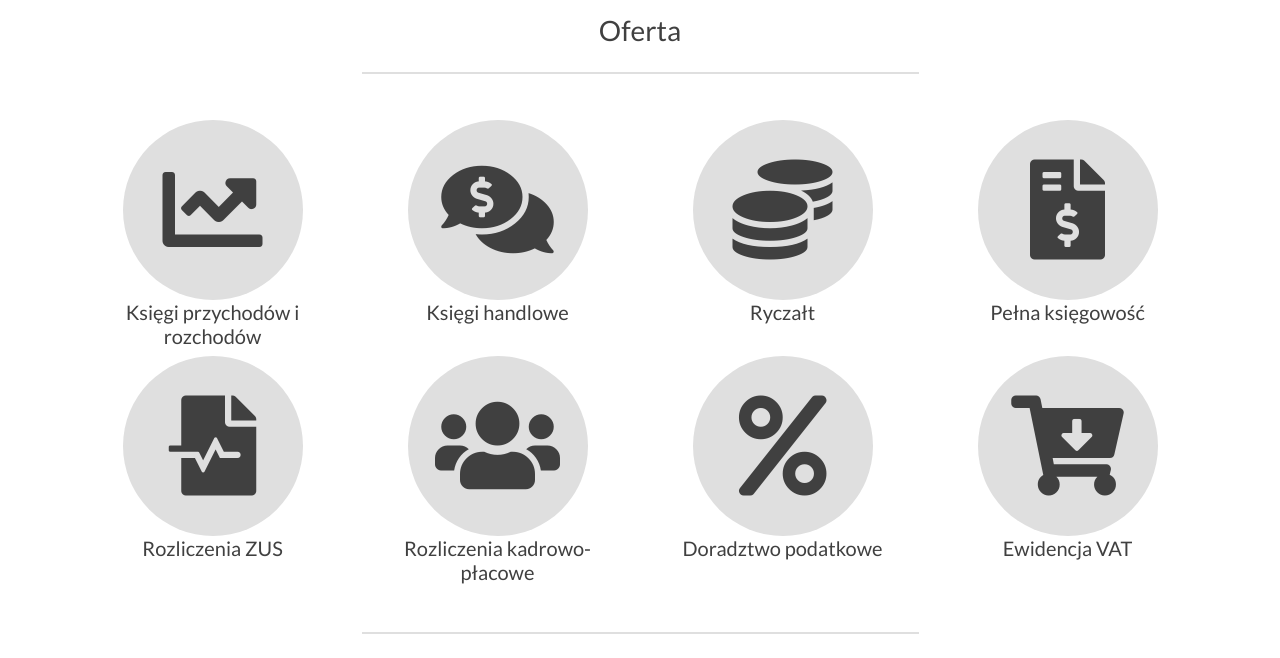
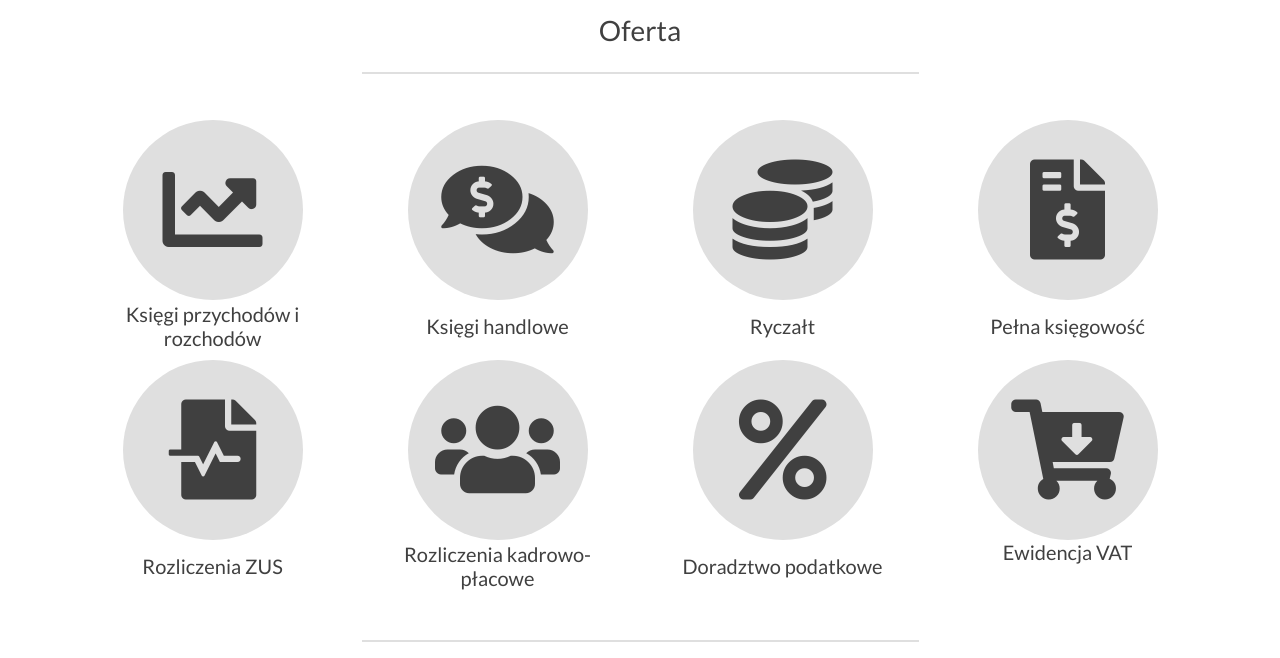
Before and after one commit to MaciejDurski/front, a plain HTML site: page index.html in a window 1280 px wide. Shown: the part 529-1187 px from the top of the page. Drawn offline with nearby package versions, Linux system fonts and the light colour scheme.

Commit message:
oki doki

```diff
--- a/css/main.css
+++ b/css/main.css
@@ -203,3 +203,9 @@ html,body
     left: 0;
 
 }
+.offer-name
+{
+
+    height: 60px;
+
+}
--- a/index.html
+++ b/index.html
@@ -112,7 +112,9 @@
                             <div class="green-circle ">
                                     <i class="fas fa-chart-line offer-icons"></i>
                             </div>
+                            <div class="d-flex align-items-center justify-content-center offer-name">
                                 <h5>Księgi przychodów i rozchodów</h5>
+                            </div>
                         </div>
 
                     </div>
@@ -121,7 +123,10 @@
                             <div class="green-circle ">
                                 <i class="fas fa-comments-dollar offer-icons"></i>
                             </div>
+                            <div class="d-flex align-items-center justify-content-center offer-name">
                                 <h5>Księgi handlowe</h5>
+                            </div>
+
                         </div>
                     </div>
                     <div class="col-lg-3 col-md-4 col-sm-6 col-xs-12">
@@ -129,7 +134,10 @@
                             <div class="green-circle ">
                                 <i class="fas fa-coins offer-icons"></i>
                             </div>
+                            <div class="d-flex align-items-center justify-content-center offer-name">
                                 <h5>Ryczałt</h5>
+                            </div>
+
                         </div>
 
                     </div>
@@ -138,7 +146,10 @@
                             <div class="green-circle ">
                                 <i class="fas fa-file-invoice-dollar offer-icons"></i>
                             </div>
+                            <div class="d-flex align-items-center justify-content-center offer-name">
                                 <h5>Pełna księgowość</h5>
+                            </div>
+
                         </div>
 
                     </div>
@@ -149,7 +160,10 @@
                             <div class="green-circle ">
                                 <i class="fas fa-file-medical-alt offer-icons"></i>
                             </div>
+                            <div class="d-flex align-items-center justify-content-center offer-name">
                                 <h5>Rozliczenia ZUS</h5>
+                            </div>
+
                         </div>
 
                     </div>
@@ -158,7 +172,11 @@
                             <div class="green-circle ">
                                 <i class="fas fa-users offer-icons"></i>
                             </div>
+
+                            <div class="d-flex align-items-center justify-content-center offer-name">
                                 <h5>Rozliczenia kadrowo-płacowe</h5>
+                            </div>
+
                         </div>
 
                     </div>
@@ -167,7 +185,10 @@
                             <div class="green-circle ">
                                 <i class="fas fa-percent offer-icons"></i>
                             </div>
+                            <div class="d-flex align-items-center justify-content-center offer-name">
                                 <h5>Doradztwo podatkowe</h5>
+                            </div>
+
                         </div>
 
                     </div>
```
Lines whose indentation alone changed are shown as unchanged.
